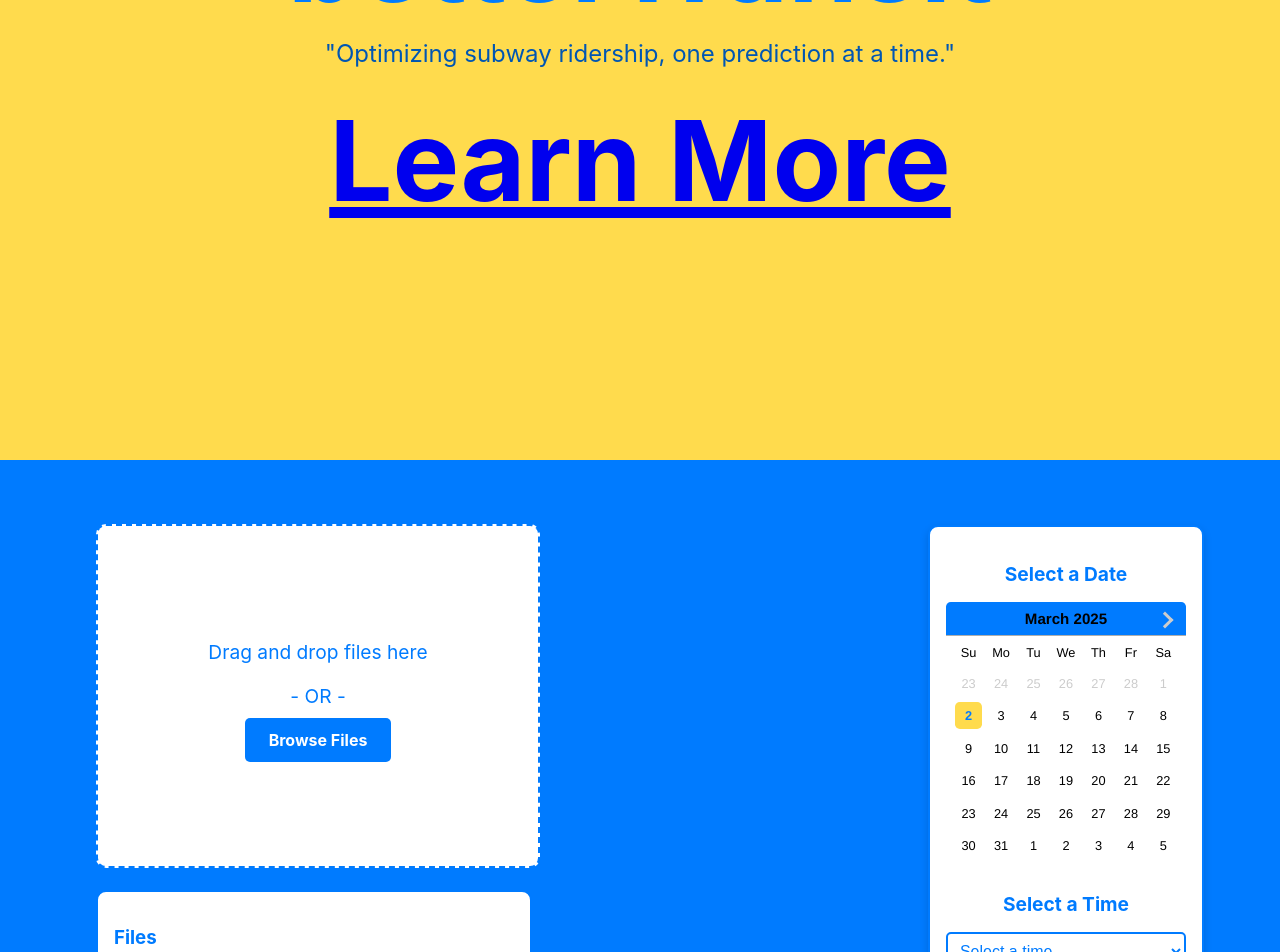
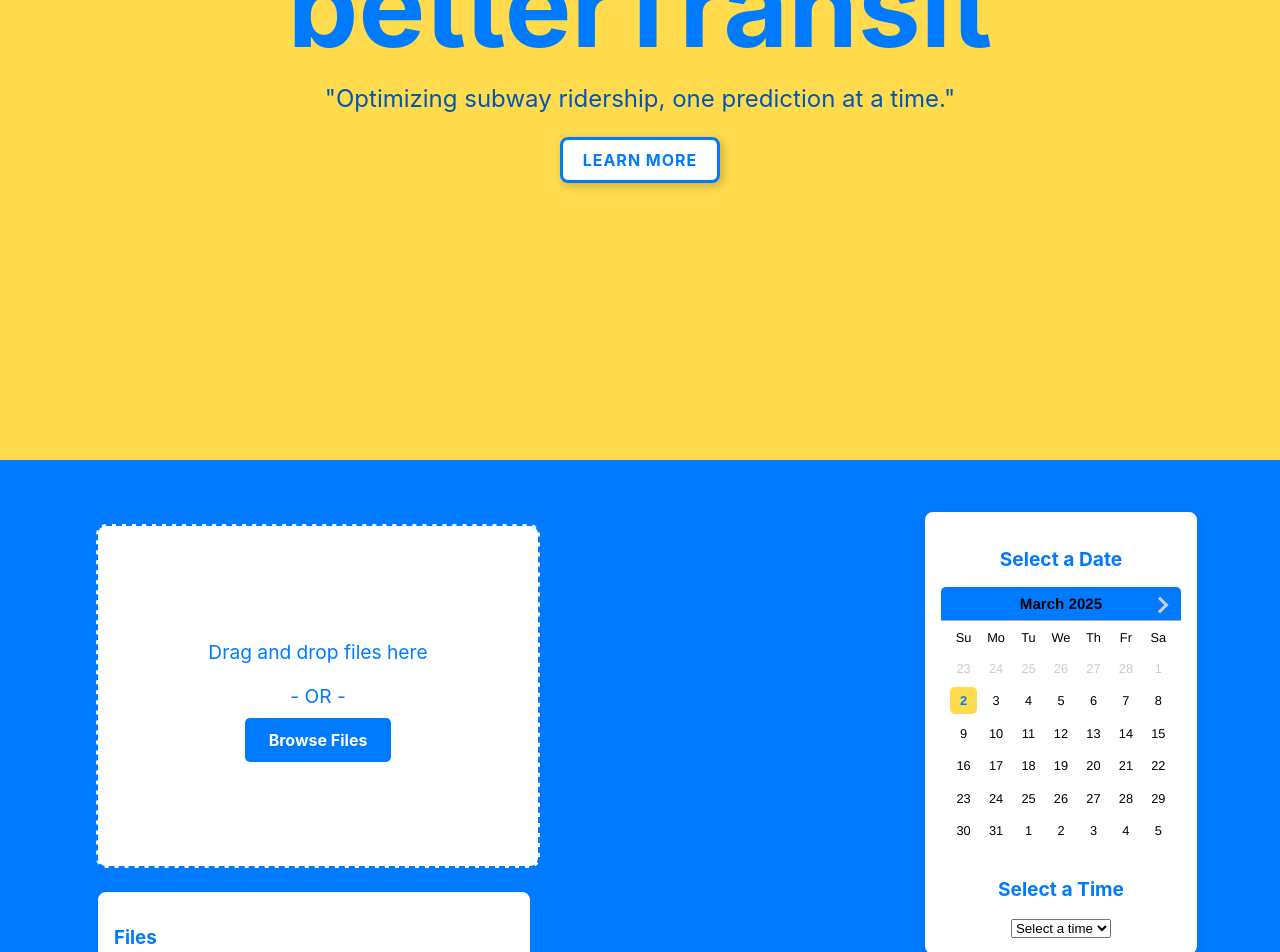
Before and after one commit to dyzhao1011/bettertransit, a React (Create React App) app: page / in a window 1280 px wide. Shown: the part 340-1292 px from the top of the page. Built offline with nearby package versions, Linux system fonts and the light colour scheme.

Commit message:
style home page

```diff
--- a/src/App.css
+++ b/src/App.css
@@ -287,23 +287,25 @@ td {
   text-align: center;
 }
 
-/* Calendar container styling improvement - Fixed positioning */
+/* Calendar container - Ensure it is fully visible */
 .calendar-container {
   position: absolute;
-  top: 65px;
-  right: 140px;
+  top: 20px;
+  right: 20px;
   background: white;
   padding: 1rem;
   border-radius: 10px;
   border: 2px solid #007bff;
   text-align: center;
-  box-shadow: 0px 4px 8px rgba(0, 0, 0, 0.15);
-  max-width: 300px;
-  overflow: visible;
-  z-index: 1000;
+  box-shadow: 0px 4px 8px rgba(0, 0, 0, 0.1);
+  max-width: 300px; /* Ensures it doesn't stretch too wide */
+  overflow: visible; /* Prevents cutting off */
+  z-index: 1000; /* Ensures it stays on top */
+  margin-right: 125px;
+  margin-top: 30px;
 }
 
-/* Ensure it stays fixed and doesn't shift */
+/* Upload section - Ensure enough space */
 .upload-page {
   position: relative;
   display: flex;
@@ -314,7 +316,7 @@ td {
   width: 100vw;
   background-color: #007bff;
   padding: 2rem;
-  overflow: visible;
+  overflow: visible; /* Prevents clipping */
 }
 
 /* Calendar heading */
@@ -327,7 +329,7 @@ td {
 /* Date picker adjustments */
 .react-datepicker {
   border: none !important;
-  z-index: 1001;
+  z-index: 1001; /* Ensures it's above other elements */
 }
 
 .react-datepicker__header {
@@ -338,83 +340,39 @@ td {
 .react-datepicker__day--selected {
   background: #ffdb4d !important;
   color: #007bff !important;
-  font-weight: bold;
-  border-radius: 50%;
 }
 
-/* Style for the time picker dropdown */
-.time-selector {
-  width: 100%;
-  padding: 8px;
-  border: 2px solid #007bff;
-  border-radius: 5px;
-  font-size: 1rem;
-  background-color: white;
+/* Learn More Button - Smaller & Boxed */
+.overview-button {
+  display: inline-block;
+  padding: 10px 20px; /* Smaller padding */
+  font-size: 1rem; /* Reduce font size */
+  font-weight: bold;
+  text-transform: uppercase;
   color: #007bff;
+  background: white;
+  border: 3px solid #007bff; /* Blue border */
+  border-radius: 8px; /* Rounded corners */
   cursor: pointer;
-  transition: 0.3s ease;
+  transition: all 0.3s ease-in-out;
+  letter-spacing: 1px;
+  text-align: center;
+  box-shadow: 3px 3px 10px rgba(0, 0, 0, 0.2); /* Soft shadow */
+  text-decoration: none; /* Removes default link underline */
+  position: relative;
+  overflow: hidden;
 }
 
-.time-selector:hover {
-  background-color: #e6f2ff;
+/* Hover effect */
+.overview-button:hover {
+  background: #007bff;
+  color: white;
+  transform: translateY(-2px);
+  box-shadow: 5px 5px 12px rgba(0, 0, 0, 0.25);
 }
 
-/* Style for the selected date and time display */
-.selected-info {
-  color: #007bff;
-  font-size: 1.2rem;
-  font-weight: bold;
-  text-align: center;
-  margin-top: 10px;
+/* Click effect */
+.overview-button:active {
+  transform: scale(0.95);
+  box-shadow: 2px 2px 5px rgba(0, 0, 0, 0.15);
 }
-
-/* Modal content fade-in */
-.modal-content {
-  animation: fadeIn 0.5s ease-in-out;
-}
-
-/* Upload box styling */
-.upload-box {
-  display: flex;
-  flex-direction: column;
-  align-items: center;
-  justify-content: center;
-  width: 400px;
-  height: 300px;
-  border: 2px dashed #007bff;
-  background-color: white;
-  border-radius: 10px;
-  text-align: center;
-  padding: 20px;
-  transition: background-color 0.3s ease;
-  margin-left: 2rem;
-}
-
-/* Improved button hover effects */
-.upload-button, .calc-button {
-  transition: background-color 0.3s ease, transform 0.2s ease;
-}
-
-.upload-button:hover, .calc-button:hover {
-  background-color: #0056b3;
-  transform: scale(1.05);
-}
-
-.upload-button:active, .calc-button:active {
-  transform: scale(0.95);
-}
-/* Upload progress bar */
-.progress-bar-container {
-  width: 100%;
-  background: #ddd;
-  border-radius: 5px;
-  overflow: hidden;
-  margin-top: 10px;
-}
-
-.progress-bar {
-  height: 10px;
-  width: 0%;
-  background: #ffdb4d;
-  transition: width 0.4s ease-in-out;
-}
```
